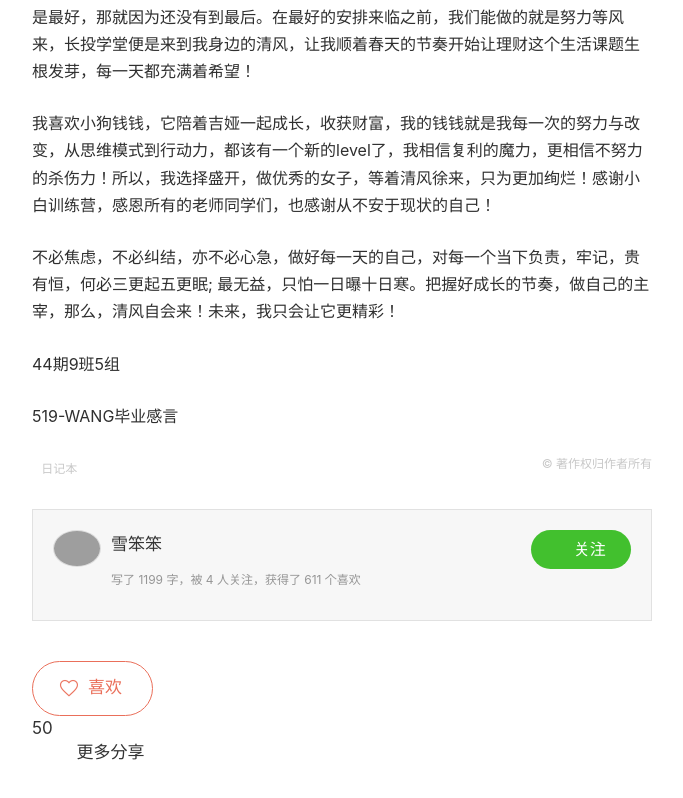
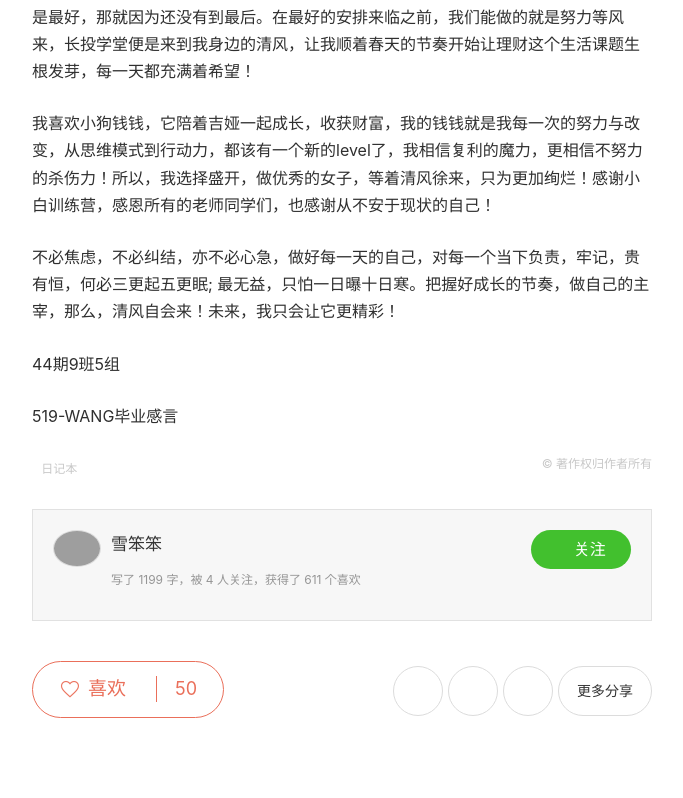
Before and after one commit to mask1007/jianshu-new, a Nuxt app: page /p/123 in a window 1280 px wide. Shown: the part 992-1790 px from the top of the page, without its empty margins (298-981 px from the left). Built offline with nearby package versions, Linux system fonts and the light colour scheme; grey boxes are pictures that could not be loaded; a web font is replaced by a local one.

Commit message:
分享和更多分享的样式完成

```diff
--- a/assets/css/index.css
+++ b/assets/css/index.css
@@ -400,12 +400,18 @@
 .note .post .meta-bottom .like{
     display: inline-block;
     position: relative;
+    border:1px solid #ea6f5a;
+    border-radius: 40px;
+}
+.note .post .meta-bottom .like:hover{
+    background: rgb(254,246,247);
 }
 .note .post .meta-bottom .like .like-btn{
     padding: 13px 0 15px 0;
-    border:1px solid #ea6f5a;
+    display: inline-block;
+
     font-size: 0;
-    border-radius: 40px;
+
 }
 .note .post .meta-bottom .like .like-btn:before{
     content: '';
@@ -423,5 +429,56 @@
     /*display: inline-block;*/
     padding: 18px 30px 18px 55px;
     color:#ea6f5a;
-    font-size: 17px;
+    font-size: 19px;
 }
+.note .post .meta-bottom .like .like-num{
+    display: inline-block;
+    font-size: 18px;
+    border-left:1px solid #ea6f5a;
+}
+.note .post .meta-bottom .like .like-num a{
+    padding:18px 26px 18px 18px;
+    color: #ea6f5a;
+}
+.note .post .meta-bottom .share{
+    float: right;
+    margin-top: 5px;
+}
+.note .post .meta-bottom .share .share-btn{
+    display: inline-block;
+    height: 50px;
+    width: 50px;
+    text-align: center;
+    border:1px solid #dcdcdc;
+    border-radius: 50%;
+    margin-left: 5px;
+    vertical-align: middle;
+}
+.note .post .meta-bottom .share .share-btn i{
+    font-size: 24px;
+    line-height: 2;
+
+}
+.note .post .meta-bottom .share .share-btn:hover{
+    background: #f7f7f7;
+    transition: all 2s;
+}
+
+ i.weixin{
+    color: #00bb29;
+}
+i.weibo{
+
+    color: #e05244;
+}
+i.qq{
+    color: #498ad5;
+}
+.note .post .meta-bottom .share .more-share{
+    width: auto;
+    padding: 4px 18px;
+    font-size: 14px;
+    line-height: 40px;
+    border-radius: 40px;
+    text-align: center;
+}
--- a/pages/p/_id.vue
+++ b/pages/p/_id.vue
@@ -76,21 +76,21 @@
                         <div class="like-btn">
                             <a href="#" class="">喜欢</a>
                         </div>
-                        <div class="modal-num">
+                        <div class="like-num">
                             <a href="#">50</a>
                         </div>
                     </div>
                     <div class="share">
                         <a href="#" class="share-btn">
-                            <i class="fa fa-weixin"></i>
+                            <i class="fa fa-weixin weixin"></i>
                         </a>
                         <a href="#" class="share-btn">
-                            <i class="fa fa-weibo"></i>
+                            <i class="fa fa-weibo weibo"></i>
                         </a>
                         <a href="#" class="share-btn">
-                            <i class="fa fa-photo"></i>
+                            <i class="fa fa-qq qq"></i>
                         </a>
-                        <a href="#" class="more-share">
+                        <a href="#" class="more-share share-btn">
                            更多分享
                         </a>
                     </div>
```
